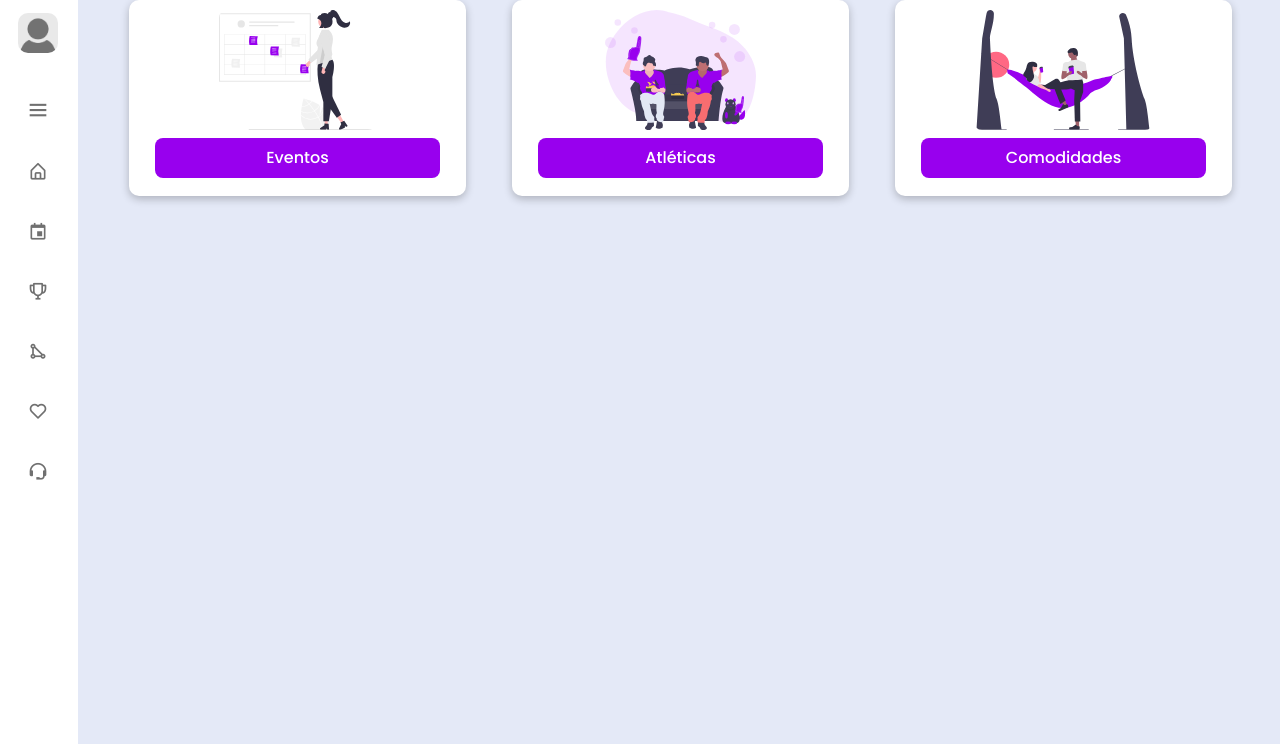
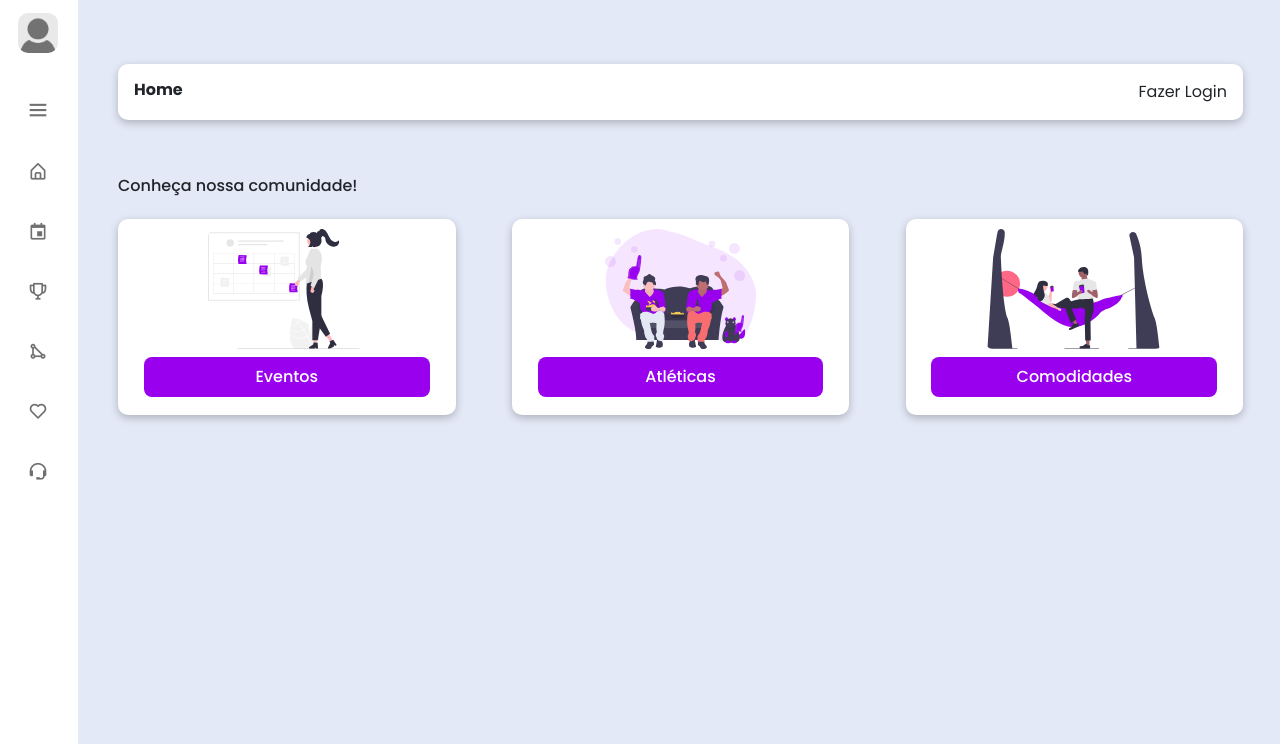
Before and after one commit to felipemariano2511/Comunidade-Anima, a PHP site: page /Comunidade-Anima/public/index.php?page=Home in a window 1280 px wide. Shown: the part 56-800 px from the top of the page. Run offline with PHP 8.4, Linux system fonts and the light colour scheme; style sheets or scripts are compiled from the project's sources.

Commit message:
Breakpoints e títulos

```diff
--- a/src/home.php
+++ b/src/home.php
@@ -18,6 +18,11 @@
 <body>
 
     <section class="homepage">
+        <div class="homepage-content">
+            <h2>Home</h2>
+            <a href="index.php?page=Login">Fazer Login <img src="" alt=""></a>
+        </div>
+        <h2 class="homepage-title">Conheça nossa comunidade!</h2>
         <div class="links-container">
             <div class="links-item">
                 <a href="index.php?page=Eventos"><img src="../imgs/dev/eventos.svg" alt=""></a>
--- a/src/styles/home.css
+++ b/src/styles/home.css
@@ -46,7 +46,6 @@
   top: 0;
   left: 118px;
   margin-top: 56px;
-  height: calc(100vh - 56px);
   width: calc(100% - 125px);
   padding-right: 30px;
   background-color: var(--body-color);
@@ -57,7 +56,7 @@
   height: calc(100vh - 56px);
   display: flex;
   flex-flow: column nowrap;
-  justify-content: flex-start;
+  justify-content: center;
   align-items: flex-start;
   gap: 1.5rem;
 }
@@ -94,17 +93,25 @@
 }
 
 .homepage-content {
-  display: flex;
+  display: none;
   padding: 1rem;
   justify-content: space-between;
   background-color: white;
-  margin: 3rem 0;
+  margin: 4rem 0 2rem 0;
   box-shadow: rgba(0, 0, 0, 0.24) 0px 3px 8px;
   border-radius: 10px;
 }
 
 .homepage-content h2 {
   font-weight: 900;
+}
+
+.homepage-title {
+  display: none;
+  width: 100%;
+  padding: 1.5rem 0;
+  font-weight: 500;
+  text-align: center;
 }
 
 /* Media Queries */
@@ -115,10 +122,21 @@
     flex-direction: row;
     flex-wrap: wrap;
     justify-content: space-around;
+    align-items: flex-start;
+    height: fit-content;
   }
 
   .links-item {
     width: 45%;
+  }
+
+  .homepage-content {
+    display: flex;
+  }
+
+  .homepage-title {
+    text-align: start;
+    display: block;
   }
 }
 
@@ -127,4 +145,17 @@
   .links-item {
     width: 30%;
   }
+
+  .links-container {
+    height: fit-content;
+    flex-direction: row;
+    flex-wrap: wrap;
+    justify-content: space-between;
+    align-items: flex-start;
+  }
+
+  .homepage-title {
+    text-align: start;
+    position: static;
+  }
 }
```
